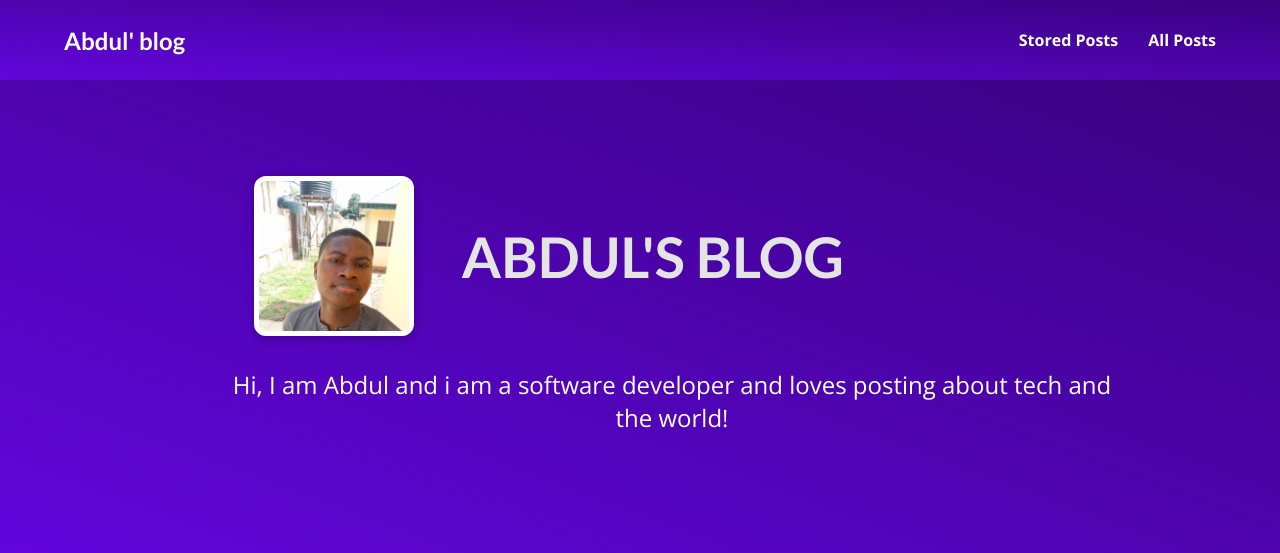
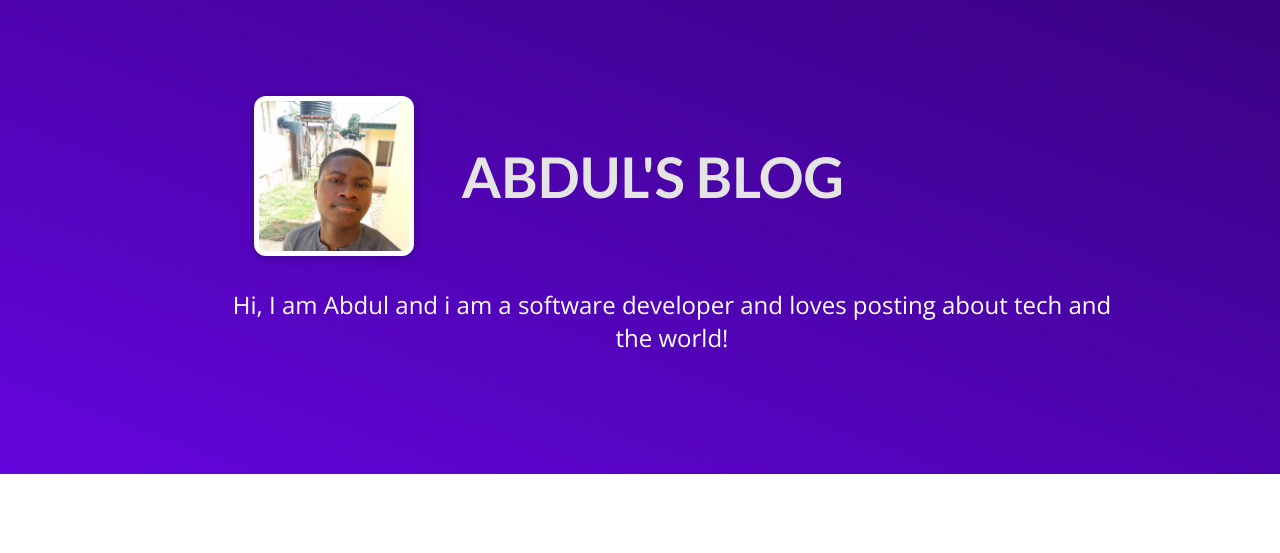
Before and after one commit to Abdul-abiola/django-blog-site, a Django app: page / in a window 1280 px wide. Shown: the part 80-633 px from the top of the page. Run offline with Django 5.2, Linux system fonts and the light colour scheme; data that the repository does not hold is empty.

Commit message:
Update index.html

```diff
--- a/blog/templates/blog/index.html
+++ b/blog/templates/blog/index.html
@@ -11,13 +11,6 @@
 {% endblock %}
 
 {% block content %}
-<section id="main-navigation">
-  <h1><a href="/">Abdul' blog</a></h1>
-  <nav>
-    <a href="#welcome">Stored Posts</a>
-    <a href="#latest-posts">All Posts</a>
-  </nav>
-</section>
 
   <section id="welcome">
   <header>
```
